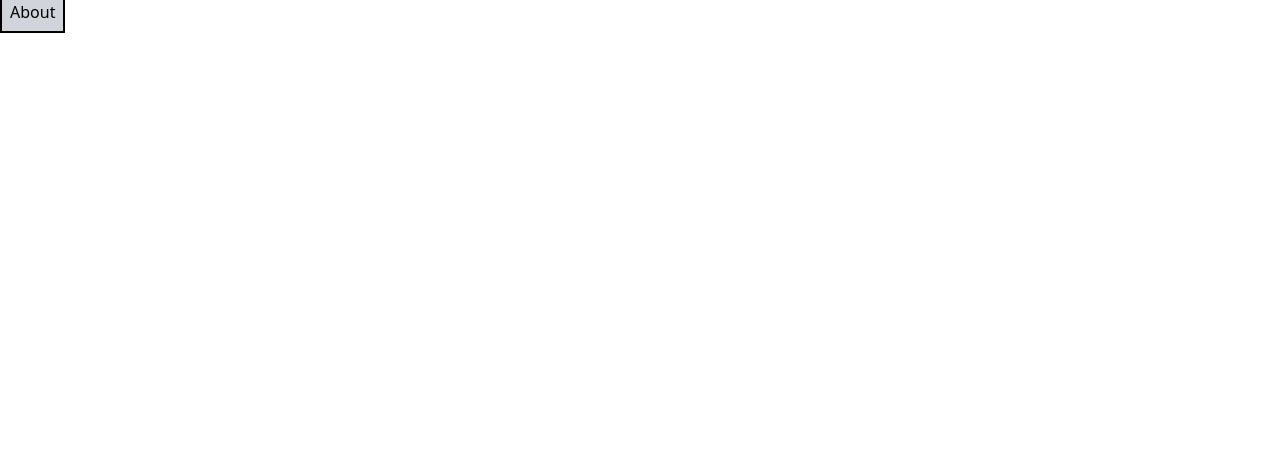
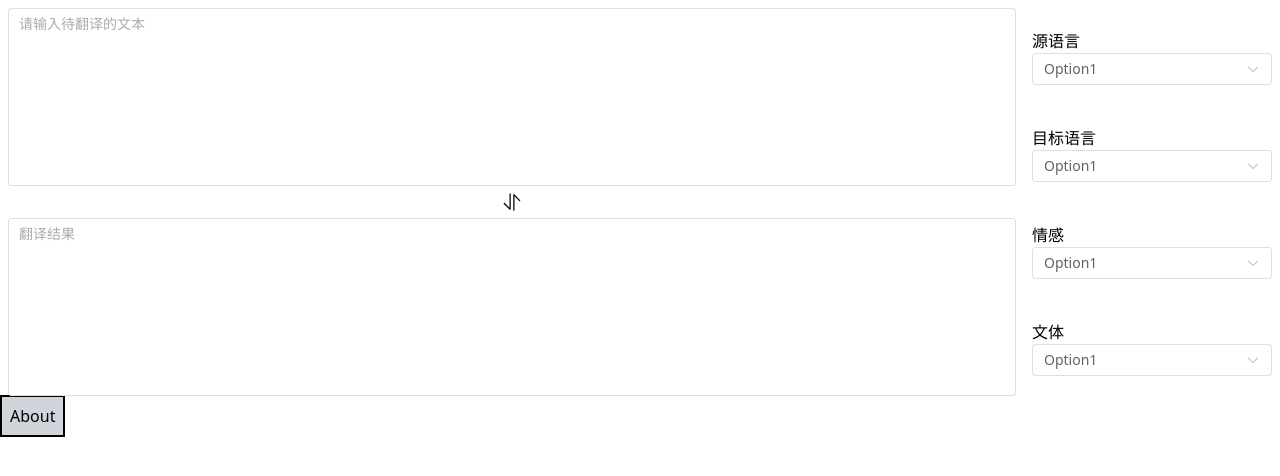
Before and after one commit to yacw-team/yacw-frontend, a Vue app: page /tanslate in a window 1280 px wide. Before the commit this address had no page. Shown: the top 476 px of the page. Built offline with nearby package versions, Linux system fonts and the light colour scheme.

Commit message:
Add: Translate View UI Structure

```diff
--- a/src/router/index.ts
+++ b/src/router/index.ts
@@ -17,6 +17,11 @@ const router = createRouter({
       // which is lazy-loaded when the route is visited.
       component: () => import("../views/AboutView.vue"),
     },
+    {
+      path: "/tanslate",
+      name: "tanslate",
+      component: () => import("../views/TranslateView.vue"),
+    }
   ],
 });
 
--- /dev/null
+++ b/src/views/TranslateView.vue
@@ -0,0 +1,128 @@
+<template>
+  <div class="flex flex-col md:flex-row">
+    <div class="w-full p-2 md:w-4/5">
+      <el-input
+        v-model="textarea"
+        :rows="8"
+        type="textarea"
+        resize="none"
+        placeholder="请输入待翻译的文本"
+      />
+      <div class="flex">
+        <el-icon size="20" class="flex-1 py-4"><Sort /></el-icon>
+      </div>
+      <el-input
+        v-model="textarea"
+        :rows="8"
+        type="textarea"
+        resize="none"
+        readonly
+        placeholder="翻译结果"
+      />
+    </div>
+    <div class="flex flex-row items-center justify-center w-full p-2 md:w-1/5 md:flex-col">
+      <div class="flex flex-col justify-center flex-1 w-1/2 md:w-full">
+        <span>源语言</span>
+        <el-select
+          id="from-lang-select"
+          v-model="fromLang"
+          filterable
+          placement="bottom"
+          placeholder="Select"
+        >
+          <el-option
+            v-for="item in fromLangList"
+            :key="item.value"
+            :label="item.label"
+            :value="item.value"
+          />
+        </el-select>
+      </div>
+      <div class="flex flex-col justify-center flex-1 w-1/2 md:w-full">
+        <span>目标语言</span>
+        <el-select
+          id="to-lang-select"
+          v-model="toLang"
+          filterable
+          placement="bottom"
+          placeholder="Select"
+        >
+          <el-option
+            v-for="item in toLangList"
+            :key="item.value"
+            :label="item.label"
+            :value="item.value"
+          />
+        </el-select>
+      </div>
+      <div class="flex flex-col justify-center flex-1 w-1/2 md:w-full">
+        <span>情感</span>
+        <el-select
+          v-model="emotion"
+          id="to-lang-select"
+          filterable
+          placement="bottom"
+          placeholder="Select"
+        >
+          <el-option
+            v-for="item in emotionList"
+            :key="item.value"
+            :label="item.label"
+            :value="item.value"
+          />
+        </el-select>
+      </div>
+      <div class="flex flex-col justify-center flex-1 w-1/2 md:w-full">
+        <span>文体</span>
+        <el-select
+          id="to-lang-select"
+          v-model="style"
+          filterable
+          placement="bottom"
+          placeholder="Select"
+        >
+          <el-option
+            v-for="item in styleList"
+            :key="item.value"
+            :label="item.label"
+            :value="item.value"
+          />
+        </el-select>
+      </div>
+    </div>
+  </div>
+</template>
+
+<script setup lang="ts">
+import { Sort } from "@element-plus/icons-vue";
+import { ref } from "vue";
+const textarea = ref("");
+const fromLang = ref("option1");
+const toLang = ref("option1");
+const emotion = ref("option1");
+const style = ref("option1");
+const fromLangList = [
+  {
+    value: "option1",
+    label: "Option1",
+  },
+];
+const toLangList = [
+  {
+    value: "option1",
+    label: "Option1",
+  },
+];
+const emotionList = [
+  {
+    value: "option1",
+    label: "Option1",
+  },
+];
+const styleList = [
+  {
+    value: "option1",
+    label: "Option1",
+  },
+];
+</script>
```
